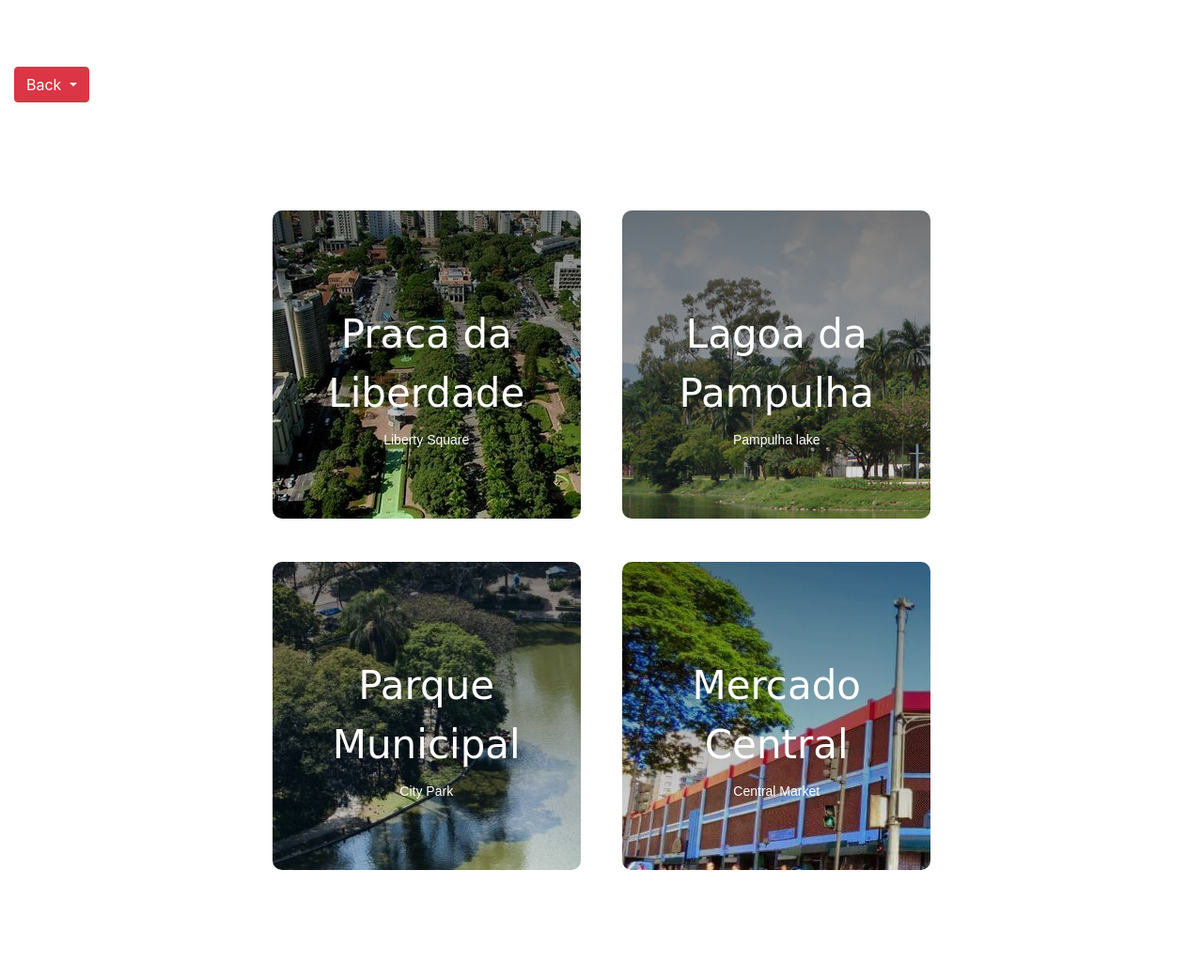
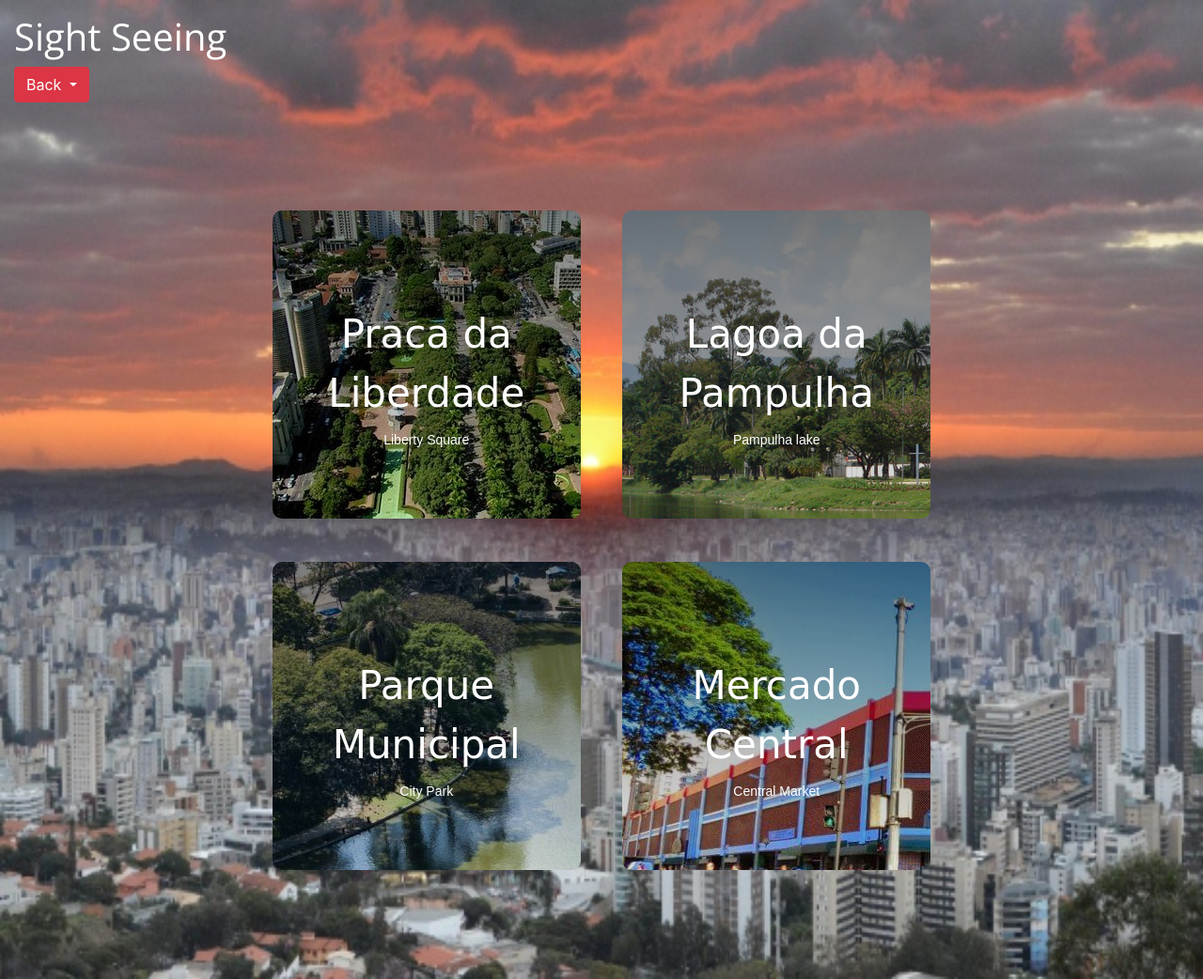
Before and after one commit to mcs2019/FinalProject, a plain HTML site: page atractions.html in a window 1280 px wide. Shown: the whole page at 94% size. Drawn offline with nearby package versions, Linux system fonts and the light colour scheme.

Commit message:
pic change

```diff
--- a/style.css
+++ b/style.css
@@ -61,7 +61,7 @@ font-family: 'Kaushan Script', cursive; */
 
 .sightSeeing{
   color:white;
-  background-image: url(mirante/pords.jpg);
+  background-image: url("pordosol/pordosol.jpg");
   background-repeat: no-repeat, repeat;
   padding: 15px;
   background-size:100% 100%;
```
